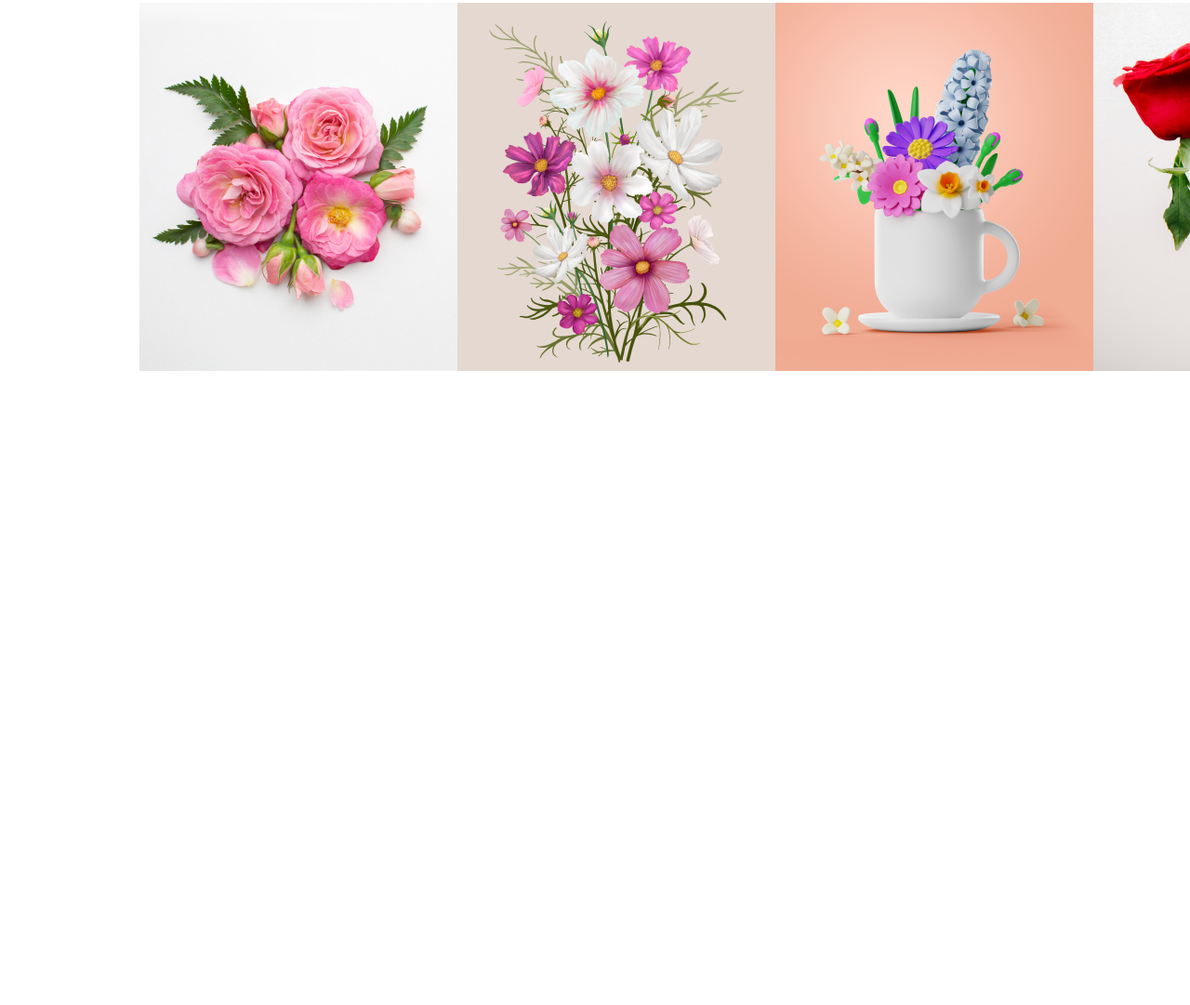
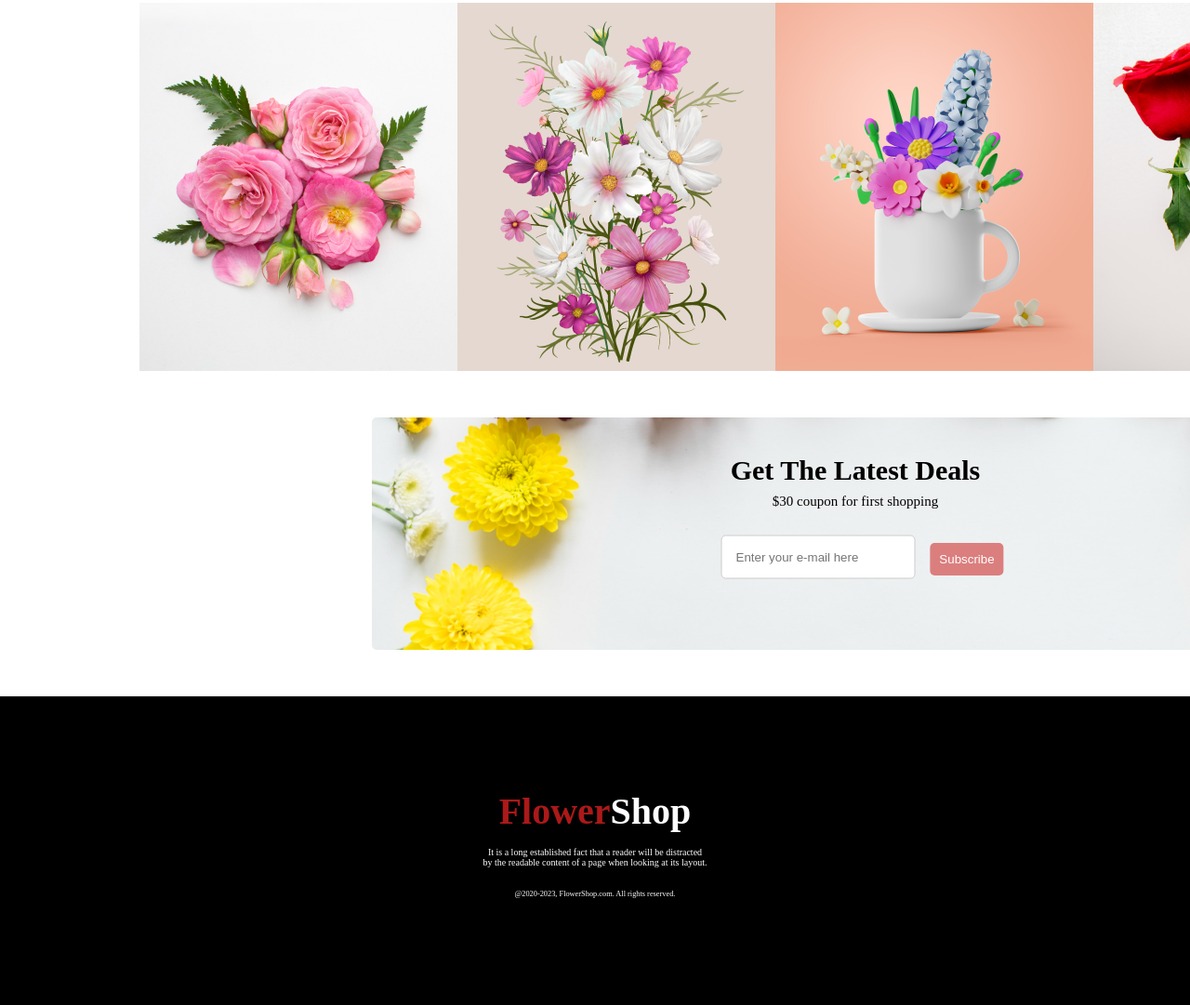
Before and after one commit to NayemEhsan/1st-assignment-reset-batch-7, a plain HTML site: page index.html in a window 1280 px wide. Shown: the part 2146-3227 px from the top of the page at 93% size. Before the commit the page ends 2595 px from the top, so only its background shows below. Drawn offline with Linux system fonts and the light colour scheme.

Commit message:
input section done

```diff
--- a/index.css
+++ b/index.css
@@ -142,3 +142,79 @@
 .insta-title{
     text-align: center;
 }
+
+/* input with background */
+.image-container {
+    position: relative;
+    width: 400px;
+    height: 300px;
+   margin-left: 400px;
+}
+.image-container img {
+
+    object-fit: cover;
+    width: 1100px;
+    height: 250px;
+    border-radius: 5px;
+}
+.input-field {
+    position: absolute;
+    top: 50%;
+    left: 120%;
+    transform: translate(-50%, -50%);
+    padding: 15px ;
+    border: 1px solid #ccc;
+  border-radius: 5px;
+
+}
+.btn-input{
+    position: absolute;
+    top: 45%;
+    left: 160%;
+    transform: translateX(-50%);
+    padding: 10px 10px;
+    background-color: rgb(219, 126, 126);
+    color: #fff;
+    border: none;
+    border-radius: 5px;
+    cursor: pointer;
+}
+.details-input{
+    position: absolute;
+    top:10%;
+    left:90%;
+
+    translate:translateX(-50%) ;
+    padding:10px ;
+    width: 300px;
+    text-align: center;
+
+
+}
+
+
+/* footer section */
+.footer{
+    text-align: center;
+    background-color: black;
+    padding: 100px;
+}
+.footer-title{
+    color: white;
+    font-size: 40px;
+    font-weight: bold;
+    margin-bottom: 15px;
+}
+.footer-description{
+    color: white;
+    font-size: 10px;
+    margin-bottom: 15px;
+
+}
+.footer-identity{
+    color: white;
+
+}
+.flower{
+    color: rgb(171, 25, 25);
+}
--- a/index.html
+++ b/index.html
@@ -100,8 +100,34 @@
 
         </section>
 
+        <!-- input section -->
+     <section>
+        <div class="image-container">
+
+            <div class="details-input">
+                <h1 class="header-title">Get The Latest Deals</h1>
+                <p class="header-description">$30 coupon for first shopping</p>
+
+            </div>
+            <img src="./Flower Asset/Rectangle 9.png" alt="Background img">
+            <input type="email" name="" class="input-field" placeholder="Enter your e-mail here">
+            <button class="btn-input">Subscribe</button>
+        </div>
+     </section>
+
+
     </Main>
     <footer>
+        <!-- footer section -->
+        <section class="footer">
+            <h1 class="footer-title"><span class="flower">Flower</span>Shop</h1>
+            <p class="footer-description">It is a long established fact that a reader will be distracted <br> by the readable content of a page when looking at its layout. <br>
+                <br>
+                <br>
+                <small class="footer-indentity">@2020-2023, FlowerShop.com. All rights reserved. </small>
+            </p>
+
+        </section>
 
     </footer>
 
```
